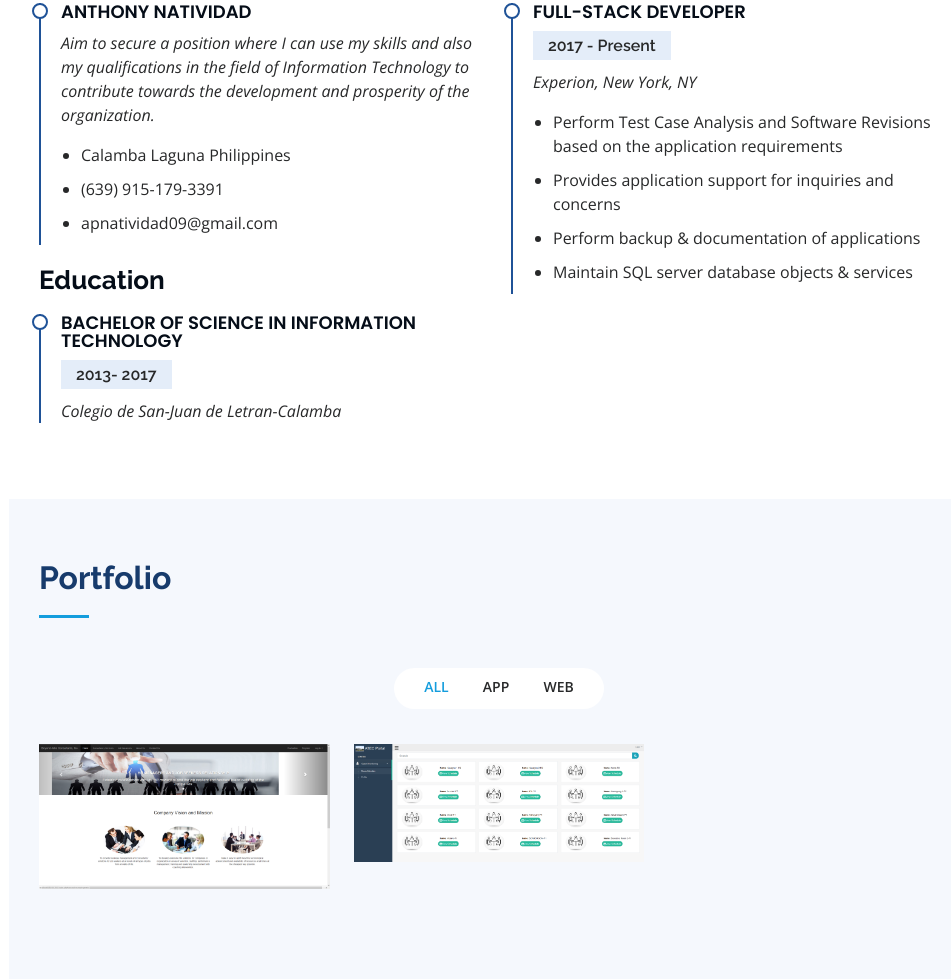
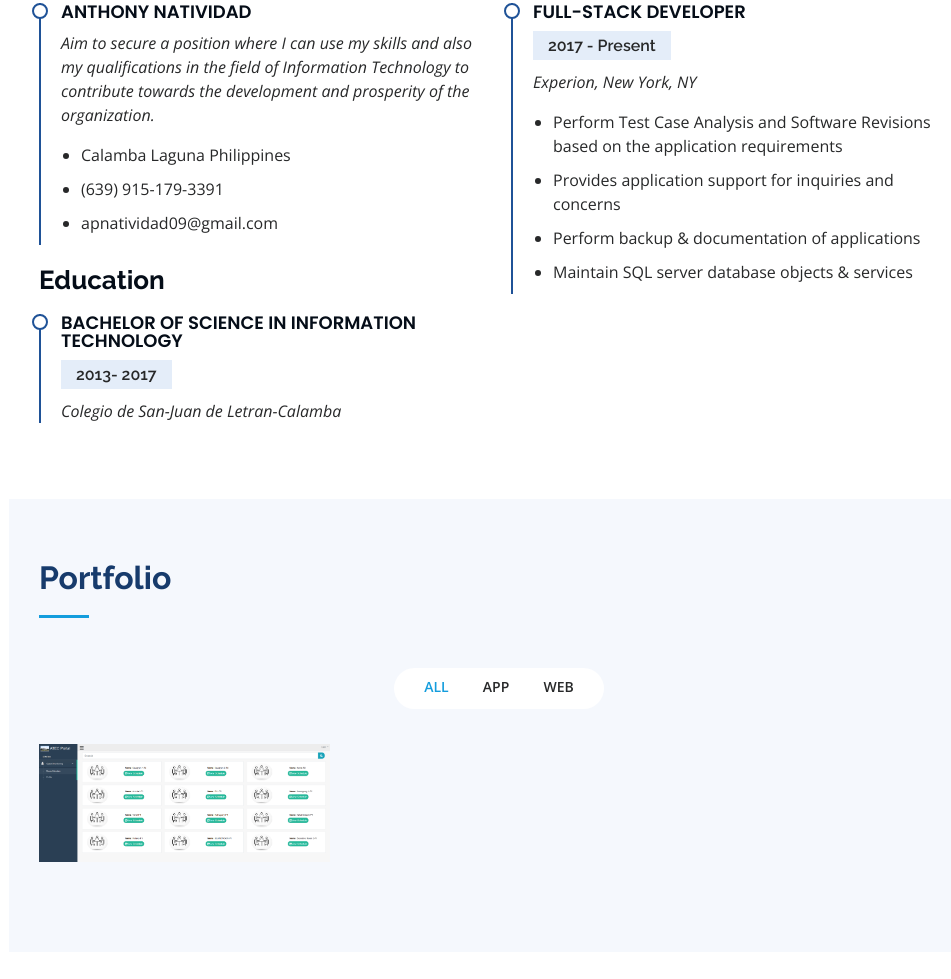
Before and after one commit to tonipet/Devportfolio, a plain HTML site: page iPortfolio/index.html in a window 1280 px wide. Shown: the part 1294-2273 px from the top of the page, without its empty margins (291-1242 px from the left). After the commit the page ends 2246 px from the top, so only its background shows below. Drawn offline with nearby package versions, Linux system fonts and the light colour scheme.

Commit message:
Update index.html

```diff
--- a/iPortfolio/index.html
+++ b/iPortfolio/index.html
@@ -256,7 +256,7 @@
 
         <div class="row portfolio-container" data-aos="fade-up" data-aos-delay="100">
 
-          <div class="col-lg-4 col-md-6 portfolio-item filter-web">
+          <!-- <div class="col-lg-4 col-md-6 portfolio-item filter-web">
             <div class="portfolio-wrap">
               <img src="assets/img/portfolio/bjc/main.PNG" class="img-fluid" alt="">
               <div class="portfolio-links">
@@ -264,7 +264,7 @@
                 <a href="portfolio-details.html" title="More Details"><i class="bx bx-link"></i></a>
               </div>
             </div>
-          </div>
+          </div> -->
 
 
             <div class="col-lg-4 col-md-6 portfolio-item filter-web">
```
